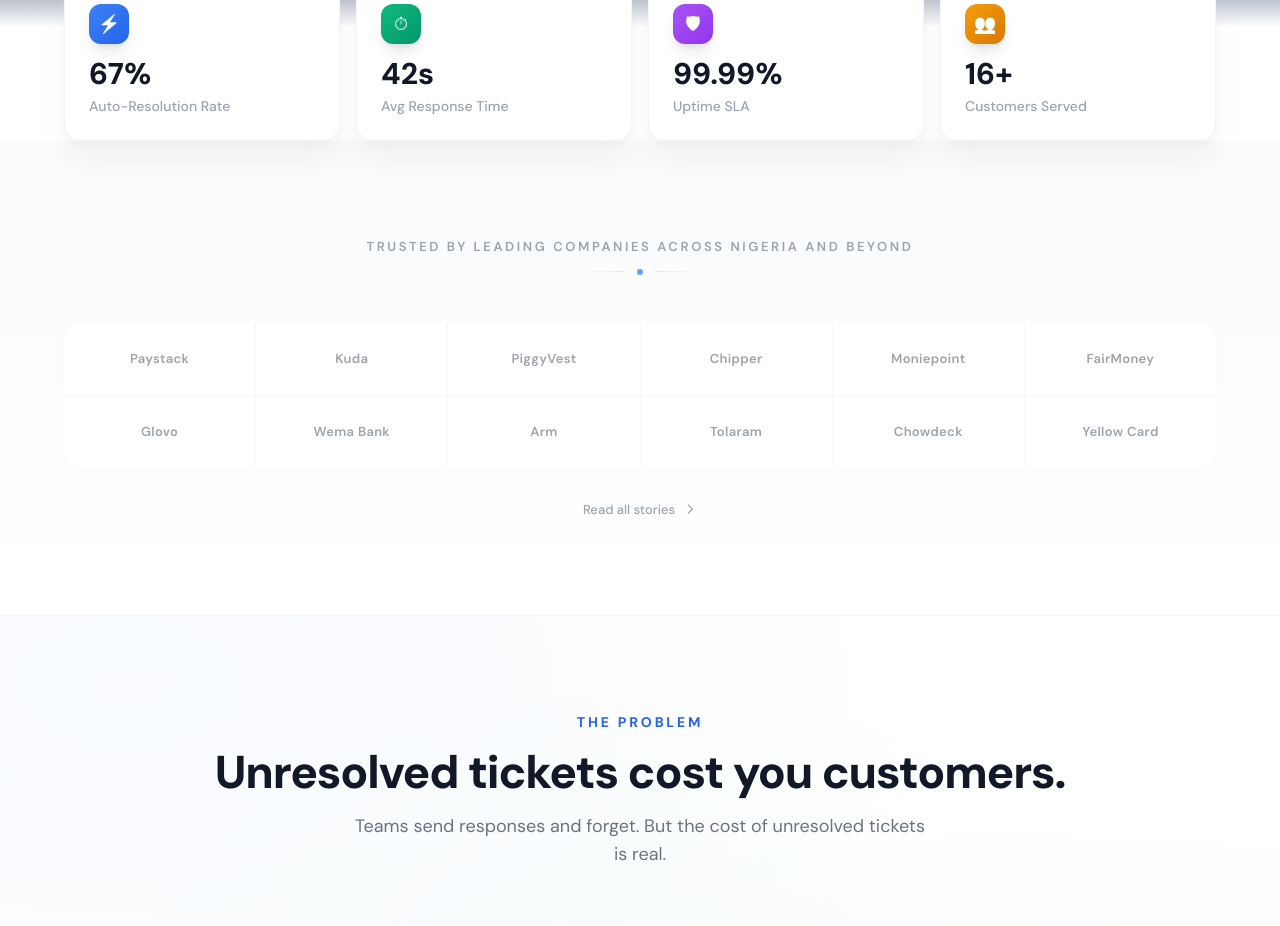
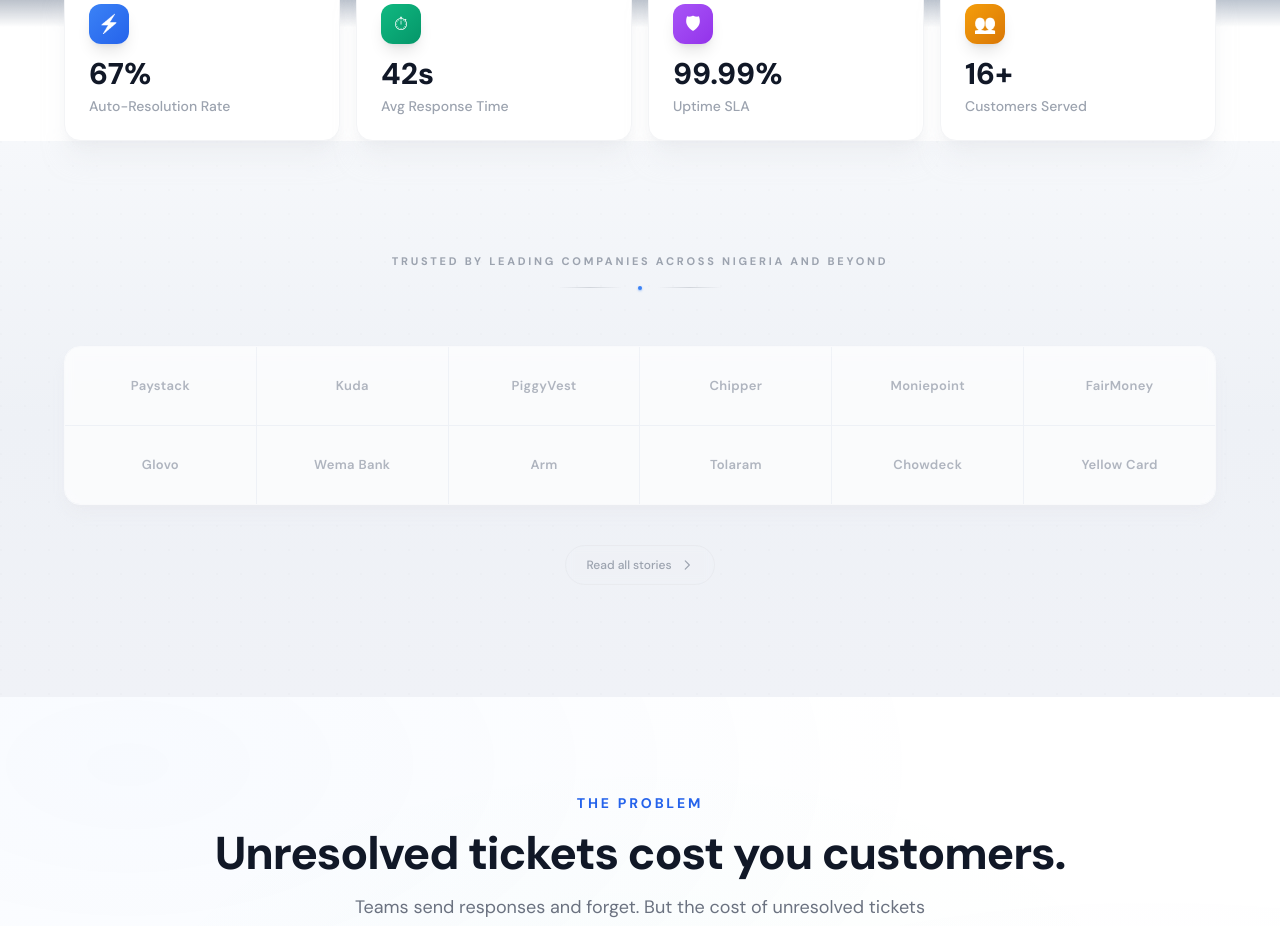
Before and after one commit to glorino/supportflow-ai, a Next.js app: page / in a window 1280 px wide. Shown: the part 781-1707 px from the top of the page. Built offline with nearby package versions, Linux system fonts and the light colour scheme; no server answers; the database is empty.

Commit message:
refine trusted by section: add subtle gradient bg, glass morphism cells, dot pattern, pill link button

```diff
--- a/src/app/page.tsx
+++ b/src/app/page.tsx
@@ -218,39 +218,40 @@ export default function HomePage() {
       </RevealSection>
 
       {/* ═══════ TRUSTED BY ═══════ */}
-      <section className="py-24 border-b border-gray-100/80" style={{ background: "linear-gradient(180deg, #fafbfc 0%, #ffffff 100%)" }}>
+      <section className="py-28 relative overflow-hidden" style={{ background: "linear-gradient(180deg, #f6f8fb 0%, #eef1f6 50%, #f0f2f7 100%)" }}>
+        <div className="absolute inset-0 opacity-[0.03]" style={{ backgroundImage: "radial-gradient(circle at 1px 1px, rgba(0,0,0,0.4) 1px, transparent 0)", backgroundSize: "24px 24px" }} />
         <RevealSection>
-          <div className="max-w-[1200px] mx-auto px-6">
-            <div className="text-center mb-12">
-              <p className="text-[13px] font-semibold text-gray-400 uppercase tracking-[0.2em] mb-3">{t("trusted.title")}</p>
-              <div className="flex items-center justify-center gap-3">
-                <div className="h-px w-12 bg-gradient-to-r from-transparent to-gray-200" />
-                <div className="h-1.5 w-1.5 rounded-full bg-blue-400" />
-                <div className="h-px w-12 bg-gradient-to-l from-transparent to-gray-200" />
+          <div className="max-w-[1200px] mx-auto px-6 relative z-10">
+            <div className="text-center mb-14">
+              <p className="text-[11px] font-bold text-gray-400 uppercase tracking-[0.25em] mb-4">{t("trusted.title")}</p>
+              <div className="flex items-center justify-center gap-4">
+                <div className="h-px w-16 bg-gradient-to-r from-transparent via-gray-300 to-transparent" />
+                <div className="h-1 w-1 rounded-full bg-blue-500 shadow-sm shadow-blue-500/50" />
+                <div className="h-px w-16 bg-gradient-to-r from-transparent via-gray-300 to-transparent" />
               </div>
             </div>
-            <div className="grid grid-cols-3 sm:grid-cols-4 lg:grid-cols-6 gap-px bg-gray-100/60 rounded-2xl overflow-hidden shadow-sm shadow-gray-100/50">
+            <div className="grid grid-cols-3 sm:grid-cols-4 lg:grid-cols-6 gap-[1px] rounded-2xl overflow-hidden shadow-lg shadow-gray-200/40 border border-white/60 backdrop-blur-sm">
               {[
-                { name: "Paystack", color: "text-gray-400" },
-                { name: "Kuda", color: "text-gray-400" },
-                { name: "PiggyVest", color: "text-gray-400" },
-                { name: "Chipper", color: "text-gray-400" },
-                { name: "Moniepoint", color: "text-gray-400" },
-                { name: "FairMoney", color: "text-gray-400" },
-                { name: "Glovo", color: "text-gray-400" },
-                { name: "Wema Bank", color: "text-gray-400" },
-                { name: "Arm", color: "text-gray-400" },
-                { name: "Tolaram", color: "text-gray-400" },
-                { name: "Chowdeck", color: "text-gray-400" },
-                { name: "Yellow Card", color: "text-gray-400" },
+                { name: "Paystack", accent: "hover:shadow-blue-500/5" },
+                { name: "Kuda", accent: "hover:shadow-blue-500/5" },
+                { name: "PiggyVest", accent: "hover:shadow-green-500/5" },
+                { name: "Chipper", accent: "hover:shadow-purple-500/5" },
+                { name: "Moniepoint", accent: "hover:shadow-blue-500/5" },
+                { name: "FairMoney", accent: "hover:shadow-amber-500/5" },
+                { name: "Glovo", accent: "hover:shadow-green-500/5" },
+                { name: "Wema Bank", accent: "hover:shadow-red-500/5" },
+                { name: "Arm", accent: "hover:shadow-indigo-500/5" },
+                { name: "Tolaram", accent: "hover:shadow-orange-500/5" },
+                { name: "Chowdeck", accent: "hover:shadow-green-500/5" },
+                { name: "Yellow Card", accent: "hover:shadow-yellow-500/5" },
               ].map((company) => (
-                <div key={company.name} className="flex items-center justify-center h-[72px] bg-white hover:bg-gray-50/80 transition-all duration-300 group cursor-default">
-                  <span className={`text-[13px] font-semibold ${company.color} tracking-wide group-hover:text-gray-500 transition-colors duration-300`}>{company.name}</span>
+                <div key={company.name} className={`flex items-center justify-center h-[78px] bg-white/70 backdrop-blur-sm hover:bg-white/90 transition-all duration-300 group cursor-default ${company.accent} hover:shadow-lg`}>
+                  <span className="text-[13px] font-semibold text-gray-400/80 tracking-wide group-hover:text-gray-500 group-hover:tracking-wider transition-all duration-300">{company.name}</span>
                 </div>
               ))}
             </div>
-            <div className="flex items-center justify-center mt-8">
-              <Link href="/about" className="inline-flex items-center gap-2 text-[13px] font-medium text-gray-400 hover:text-gray-600 transition-colors duration-300 group">
+            <div className="flex items-center justify-center mt-10">
+              <Link href="/about" className="inline-flex items-center gap-2 text-[12px] font-medium text-gray-400 hover:text-gray-600 transition-colors duration-300 group px-5 py-2.5 rounded-full border border-gray-200/60 hover:border-gray-300/60 hover:bg-white/50 backdrop-blur-sm">
                 {t("trusted.readAll")}
                 <svg className="w-3.5 h-3.5 group-hover:translate-x-0.5 transition-transform duration-300" fill="none" stroke="currentColor" viewBox="0 0 24 24"><path strokeLinecap="round" strokeLinejoin="round" strokeWidth={2} d="M9 5l7 7-7 7" /></svg>
               </Link>
```
